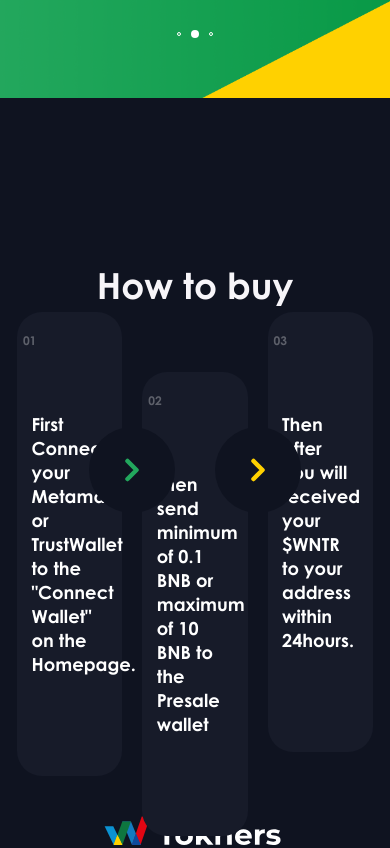
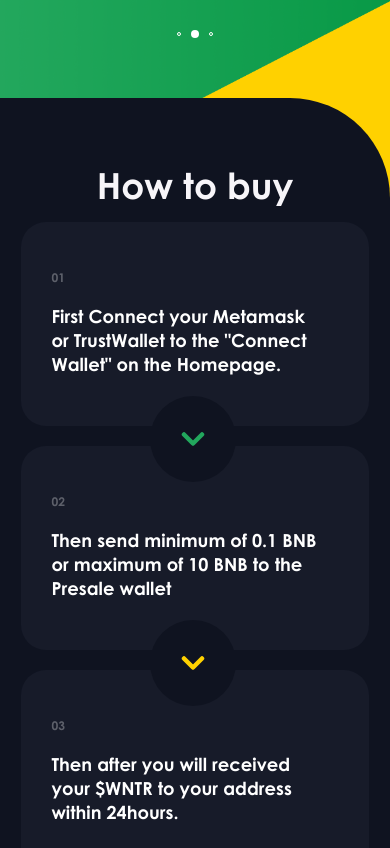
Before and after one commit to Sergey-Maxim0v/Tokners-Community-, a plain HTML site: page index.html in a window 390 px wide. Shown: the part 7262-8110 px from the top of the page. Drawn offline with Linux system fonts and the light colour scheme.

Commit message:
added block buy for phone

```diff
--- a/css/home.css
+++ b/css/home.css
@@ -634,6 +634,10 @@ body{
     display: none;
 }
 /*___buy_______*/
+.buyrow{
+    width: 100%;
+    height: auto;
+}
 .blockBuy{
     width: 100%;
     height: auto;
@@ -722,3 +726,4 @@ body{
     line-height: 24px;
     color: #FFFFFF;
 }
+/*___ _______*/
--- a/css/media_home.css
+++ b/css/media_home.css
@@ -348,4 +348,94 @@
         border-radius: 2px;
         box-sizing: border-box;
     }
+    /*___buy_______*/
+    .buyrow{
+        width: 100%;
+        height: auto;
+        background: #FFD100;
+    }
+    .blockBuy{
+        width: 100%;
+        height: auto;
+        border-radius: 0 100px 0 0;
+        background: #0F1320;
+        padding: 60px 0 0 0;
+    }
+    .blockBuy h3{
+        width: 100%;
+        margin: 0px 0 0 0;
+        font-family: "Century Gothic";
+        font-style: normal;
+        font-weight: bold;
+        font-size: 36px;
+        line-height: 54px;
+        text-align: center;
+        color: #F7F5F9;
+    }
+    .buyContent{
+        width: 100%;
+        height: auto;
+        display: flex;
+        flex-direction: column;
+        align-items: center;
+        justify-content: center;
+    }
+    .buyStep{
+        height: auto;
+        width: 89vw;
+        margin: 10px 0px;
+        background: #171B29;
+        border-radius: 25px;
+        padding: 50px 43px 50px 30px;
+    }
+    .buy02{
+        position: relative;
+        top: 0px;
+    }
+    .buyNumber{
+        font-family: "Century Gothic";
+        font-style: normal;
+        font-weight: bold;
+        font-size: 12px;
+        color: #FFFFFF;
+        opacity: 0.3;
+        position: relative;
+        top: 0px;
+        left: 0px;
+        margin: 0 0 20px 0;
+    }
+    .buy02::before{
+        content: "";
+        display: block;
+        width: 86px;
+        height: 86px;
+        background: #0F1320;
+        background-image: url(../img/green-arrow.svg);
+        background-repeat: no-repeat;
+        background-position: 50% 50%;
+        background-size: 24px 24px;
+        border-radius: 43px;
+        position: absolute;
+        left: 37%;
+        top: -50px;
+        transform: rotate(90deg);
+    }
+    .buy03::before{
+        content: "";
+        display: flex;
+        align-items: center;
+        justify-content: center;
+        width: 86px;
+        height: 86px;
+        background: #0F1320;
+        background-image: url(../img/yellow-arrow.svg);
+        background-repeat: no-repeat;
+        background-position: 50% 50%;
+        background-size: 24px 24px;
+        border-radius: 43px;
+        position: absolute;
+        left: 37%;
+        top: -50px;
+        transform: rotate(90deg);
+    }
 }
--- a/index.html
+++ b/index.html
@@ -245,12 +245,14 @@
                 </div>
             </div>
         </div>
+        <div class="buyrow">
             <div class="blockBuy">
                 <h3>How to buy</h3>
                 <div class="buyContent">
                     <div class="buy01 buyStep">
                         <p class="buyNumber">01</p>
-                    <p class="buyText">First Connect your Metamask or TrustWallet to the "Connect Wallet" on the Homepage.</p>
+                        <p class="buyText">First Connect your Metamask or TrustWallet to the "Connect Wallet" on the
+                            Homepage.</p>
                     </div>
                     <div class="buy02 buyStep">
                         <p class="buyNumber">02</p>
@@ -259,6 +261,7 @@
                     <div class="buy03 buyStep">
                         <p class="buyNumber">03</p>
                         <p class="buyText">Then after you will received your $WNTR to your address within 24hours.</p>
+                    </div>
                 </div>
             </div>
         </div>
```
Lines whose indentation alone changed are shown as unchanged.
